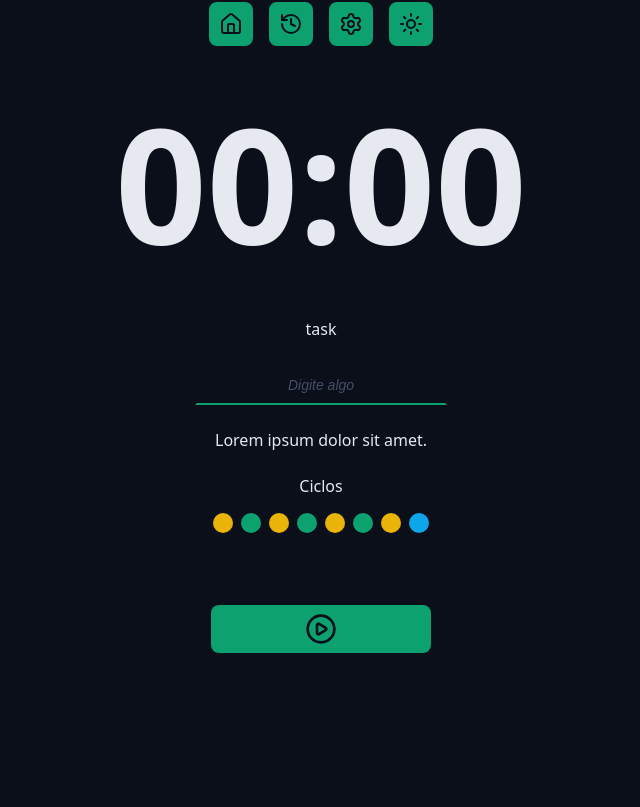
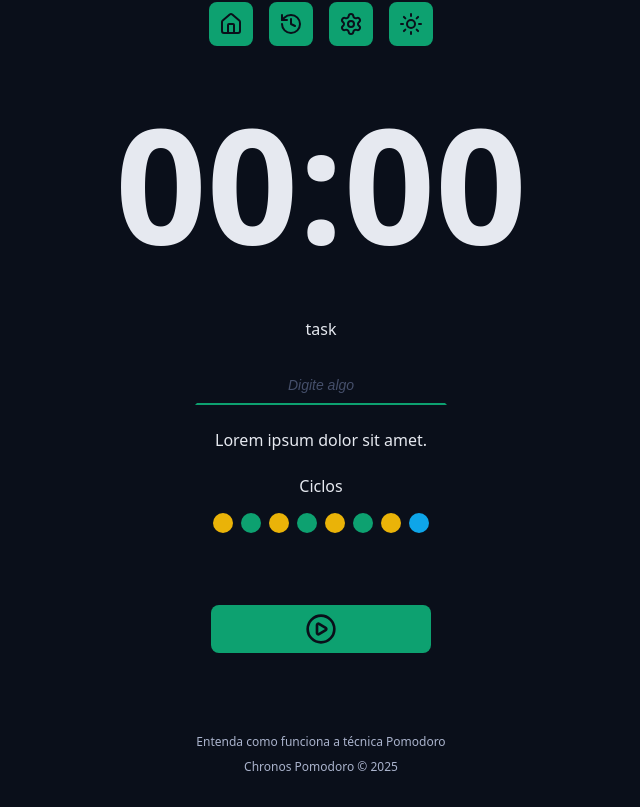
Before and after one commit to thalesfgalvao/chronos-pomodoro, a React (Vite) app: page / in a window 1280 px wide. Shown: the part 250-1057 px from the top of the page, without its empty margins (319-959 px from the left). Before the commit the page ends 983 px from the top, so only its background shows below. Built offline with nearby package versions, Linux system fonts and the light colour scheme.

Commit message:
Feat: create footer content

```diff
--- a/src/App.tsx
+++ b/src/App.tsx
@@ -10,6 +10,7 @@
 import { DefaultButton } from './components/DefaultButton';
 import { PlayCircleIcon, StopCircleIcon } from 'lucide-react';
 import { useState } from 'react';
+import { Footer } from './components/Footer';
 
 export const App = () => {
   const [buttonClicked, isButtonClicked] = useState(false);
@@ -63,6 +64,9 @@
           </div>
         </form>
       </Container>
+      <Container>
+        <Footer />
+      </Container>
     </>
   );
 };
--- /dev/null
+++ b/src/components/Footer/index.tsx
@@ -0,0 +1,10 @@
+import S from './styles.module.css';
+
+export const Footer = () => {
+  return (
+    <footer className={S.footer}>
+      <a href=''>Entenda como funciona a técnica Pomodoro</a>
+      <a href=''>Chronos Pomodoro &copy; {new Date().getFullYear()}</a>
+    </footer>
+  );
+};
--- /dev/null
+++ b/src/components/Footer/styles.module.css
@@ -0,0 +1,19 @@
+.footer {
+  display: flex;
+  flex-direction: column;
+  gap: 0.8rem;
+  align-items: center;
+  justify-content: center;
+  font-size: 1.2rem;
+}
+
+.footer a {
+  text-decoration: none;
+  color: var(--text-muted);
+}
+
+.footer a:hover {
+  text-decoration: underline;
+  cursor: pointer;
+  color: var(--text-muted);
+}
```
